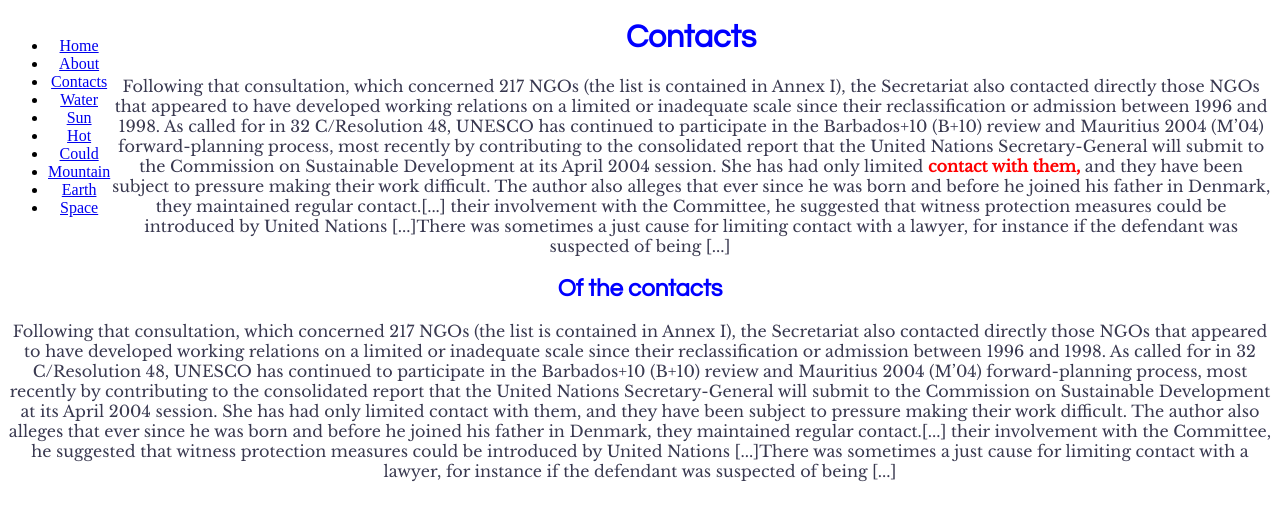
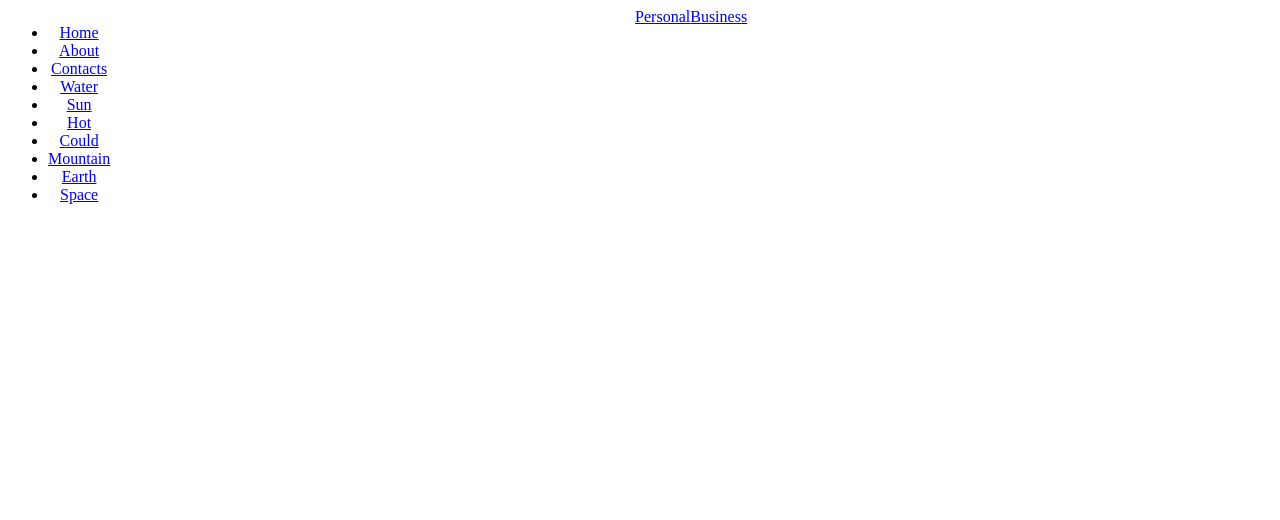
Before and after one commit to Aimarall/router-example, a React (Create React App) app: page /contacts in a window 1280 px wide. Shown: the top 520 px of the page. Built offline with nearby package versions, Linux system fonts and the light colour scheme.

Commit message:
added text

```diff
--- a/src/components/Contacts/Contacts.js
+++ b/src/components/Contacts/Contacts.js
@@ -1,22 +1,44 @@
-import classes from "./Contacts.module.css";
+// import classes from "./Contacts.module.css";
+
+
+// const Contacts = ({ }) => {
+
+//   return (
+//     <div className={classes.Contacts}>
+//       <h1>Contacts</h1>
+//       <p>
+//         Following that consultation, which concerned 217 NGOs (the list is contained in Annex I), the Secretariat also contacted directly those NGOs that appeared to have developed working relations on a limited or inadequate scale since their reclassification or admission between 1996 and 1998.
+//         As called for in 32 C/Resolution 48, UNESCO has continued to participate in the Barbados+10 (B+10) review and Mauritius 2004 (M’04) forward-planning process, most recently by contributing to the consolidated report that the United Nations Secretary-General will submit to the Commission on Sustainable Development at its April 2004 session.
+//         She has had only limited <strong> contact with them, </strong>and they have been subject to pressure making their work difficult. The author also alleges that ever since he was born and before he joined his father in Denmark, they maintained regular contact.[...] their involvement with the Committee, he suggested that witness protection measures could be introduced by United Nations [...]There was sometimes a just cause for limiting contact with a lawyer, for instance if the defendant was suspected of being [...]
+//         <h2>Of the contacts</h2>
+//         Following that consultation, which concerned 217 NGOs (the list is contained in Annex I), the Secretariat also contacted directly those NGOs that appeared to have developed working relations on a limited or inadequate scale since their reclassification or admission between 1996 and 1998.
+//         As called for in 32 C/Resolution 48, UNESCO has continued to participate in the Barbados+10 (B+10) review and Mauritius 2004 (M’04) forward-planning process, most recently by contributing to the consolidated report that the United Nations Secretary-General will submit to the Commission on Sustainable Development at its April 2004 session.
+//         She has had only limited contact with them, and they have been subject to pressure making their work difficult. The author also alleges that ever since he was born and before he joined his father in Denmark, they maintained regular contact.[...] their involvement with the Committee, he suggested that witness protection measures could be introduced by United Nations [...]There was sometimes a just cause for limiting contact with a lawyer, for instance if the defendant was suspected of being [...]
+
+//      </p>
+
+//     </div>
+//   );
+// }
+
+// export default Contacts;
+
+
+
+
+
+import { Link, Route, Switch } from "react-router-dom";
+
 
 
 const Contacts = ({ }) => {
 
   return (
-    <div className={classes.Contacts}>
-      <h1>Contacts</h1>
-      <p>
-        Following that consultation, which concerned 217 NGOs (the list is contained in Annex I), the Secretariat also contacted directly those NGOs that appeared to have developed working relations on a limited or inadequate scale since their reclassification or admission between 1996 and 1998.
-        As called for in 32 C/Resolution 48, UNESCO has continued to participate in the Barbados+10 (B+10) review and Mauritius 2004 (M’04) forward-planning process, most recently by contributing to the consolidated report that the United Nations Secretary-General will submit to the Commission on Sustainable Development at its April 2004 session.
-        She has had only limited <strong> contact with them, </strong>and they have been subject to pressure making their work difficult. The author also alleges that ever since he was born and before he joined his father in Denmark, they maintained regular contact.[...] their involvement with the Committee, he suggested that witness protection measures could be introduced by United Nations [...]There was sometimes a just cause for limiting contact with a lawyer, for instance if the defendant was suspected of being [...]
-        <h2>Of the contacts</h2>
-        Following that consultation, which concerned 217 NGOs (the list is contained in Annex I), the Secretariat also contacted directly those NGOs that appeared to have developed working relations on a limited or inadequate scale since their reclassification or admission between 1996 and 1998.
-        As called for in 32 C/Resolution 48, UNESCO has continued to participate in the Barbados+10 (B+10) review and Mauritius 2004 (M’04) forward-planning process, most recently by contributing to the consolidated report that the United Nations Secretary-General will submit to the Commission on Sustainable Development at its April 2004 session.
-        She has had only limited contact with them, and they have been subject to pressure making their work difficult. The author also alleges that ever since he was born and before he joined his father in Denmark, they maintained regular contact.[...] their involvement with the Committee, he suggested that witness protection measures could be introduced by United Nations [...]There was sometimes a just cause for limiting contact with a lawyer, for instance if the defendant was suspected of being [...]
+    <div>
+      <Link to="/contacts/personal">Personal</Link>
+      <Link to="/contacts/business">Business</Link>
 
-     </p>
-
+      <Route></Route>
     </div>
   );
 }
```
